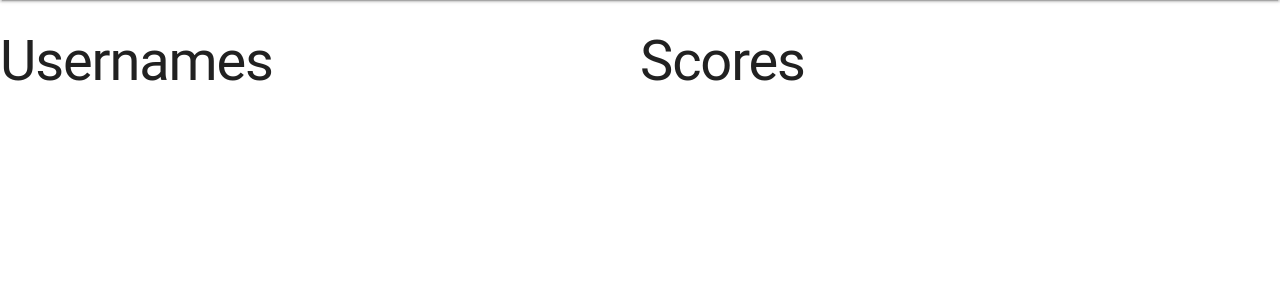
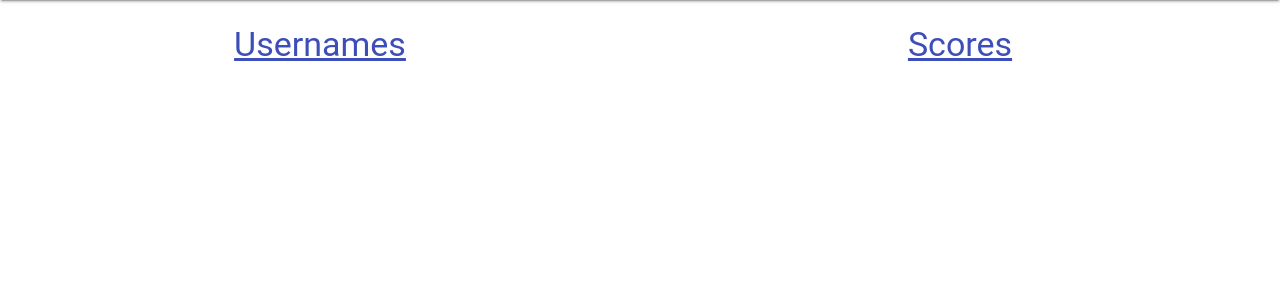
Before and after one commit to harshyyy21/WebGame, a Python web app: template templates/highscore.html in a window 1280 px wide. Shown: the part 64-364 px from the top of the page. Run offline with Jinja, Linux system fonts and the light colour scheme; the template is opened without the code that fills it, so the values that code supplies are empty.

Commit message:
NOTHING HAPPENED!

```diff
--- a/static_files/game.css
+++ b/static_files/game.css
@@ -121,3 +121,8 @@ div.userlives {
 #gettingscore{
    opacity: 0.0;
 }
+
+form{
+    font-size: 20px;
+    text-align: center;
+}
--- a/static_files/game.js
+++ b/static_files/game.js
@@ -76,10 +76,13 @@ function myFunction(word, event) {
 
 
   }
+  console.log(word.length);
+  console.log(correctcounter);
   if (correctcounter == word.length){
     $("#winner").html("You Win!");
     $("#form").show();
     user_score = wrongcounter;
+    console.log(user_score);
     $('#gettingscore').val(user_score);
 
   }
--- a/static_files/highscore.css
+++ b/static_files/highscore.css
@@ -7,3 +7,15 @@
   float: right;
   width: 50%;
  }
+
+ .page-content{
+   text-align: center;
+ }
+
+ li{
+   list-style-type: none;
+ }
+
+h3{
+  color: #3E4EB8;
+}
--- a/templates/hangman.html
+++ b/templates/hangman.html
@@ -55,11 +55,12 @@
 
 
           <div id="container">
+            <br>
             <form id = "form" action ="/highscore" method= "post">
               <input name= "gamescore" type="number" id="gettingscore" value="">
               Want to save your score?
 
-              Enter a username: <input name = "name" type = "text">
+              Enter a username:<input name = "name" type = "text">
               <input type= "submit">
             </form>
             <p align="center">
--- a/templates/highscore.html
+++ b/templates/highscore.html
@@ -50,7 +50,7 @@
         <div class="page-content"><!-- Your content goes here -->
            <!-- Wide card with share menu button -->
         <div class = "left">
-           <h1>Usernames</h1>
+           <h3><u>Usernames</u></h3>
            <ul>
            {%for user in users%}
              <li>{{user.username}}</li>
@@ -60,7 +60,7 @@
 
 
          <div class = "right">
-           <h1>Scores</h1>
+           <h3><u>Scores</u></h3>
            <ul>
            {%for user in users%}
              <li>{{user.score}}</li>
```
Also changed, not shown: 1 other file.
